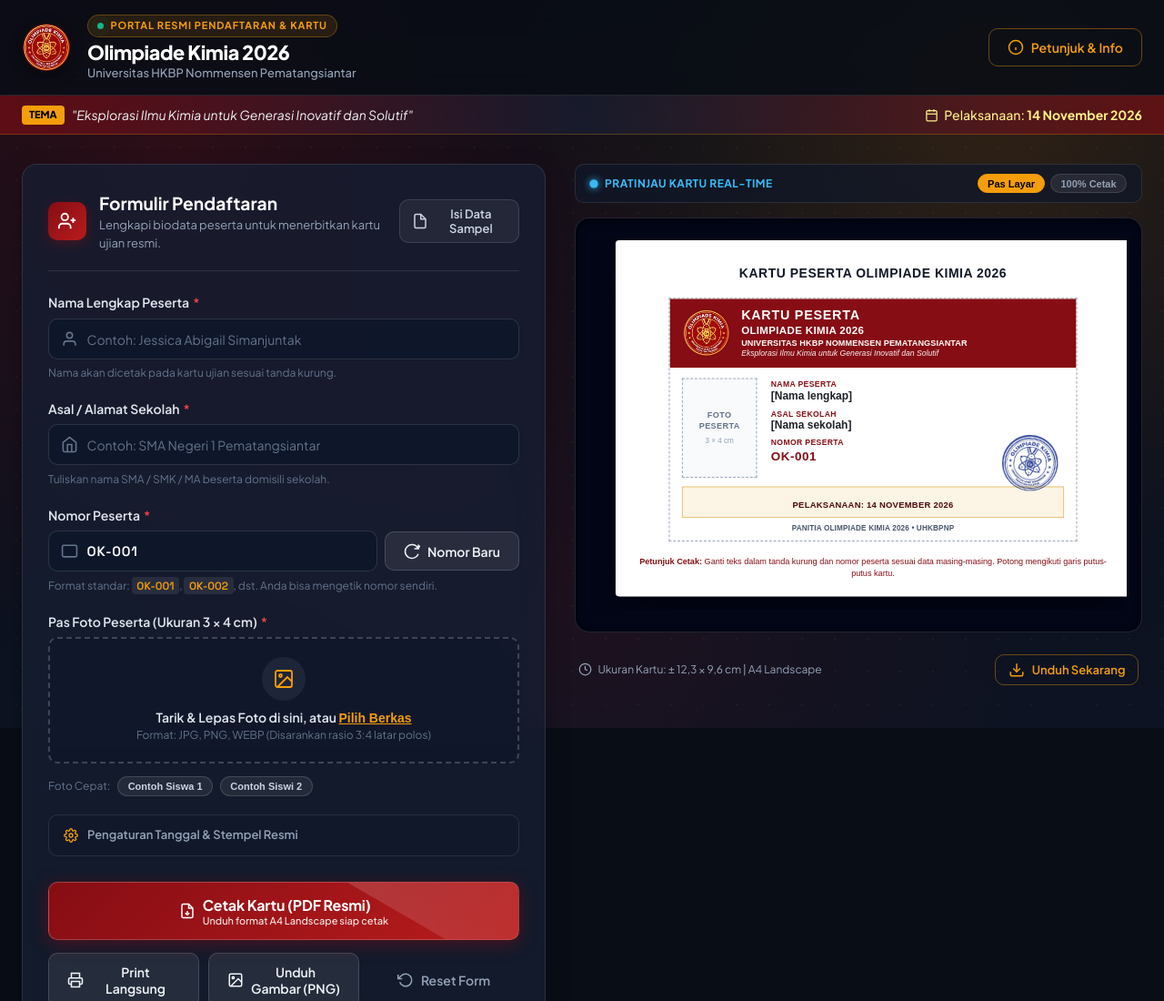
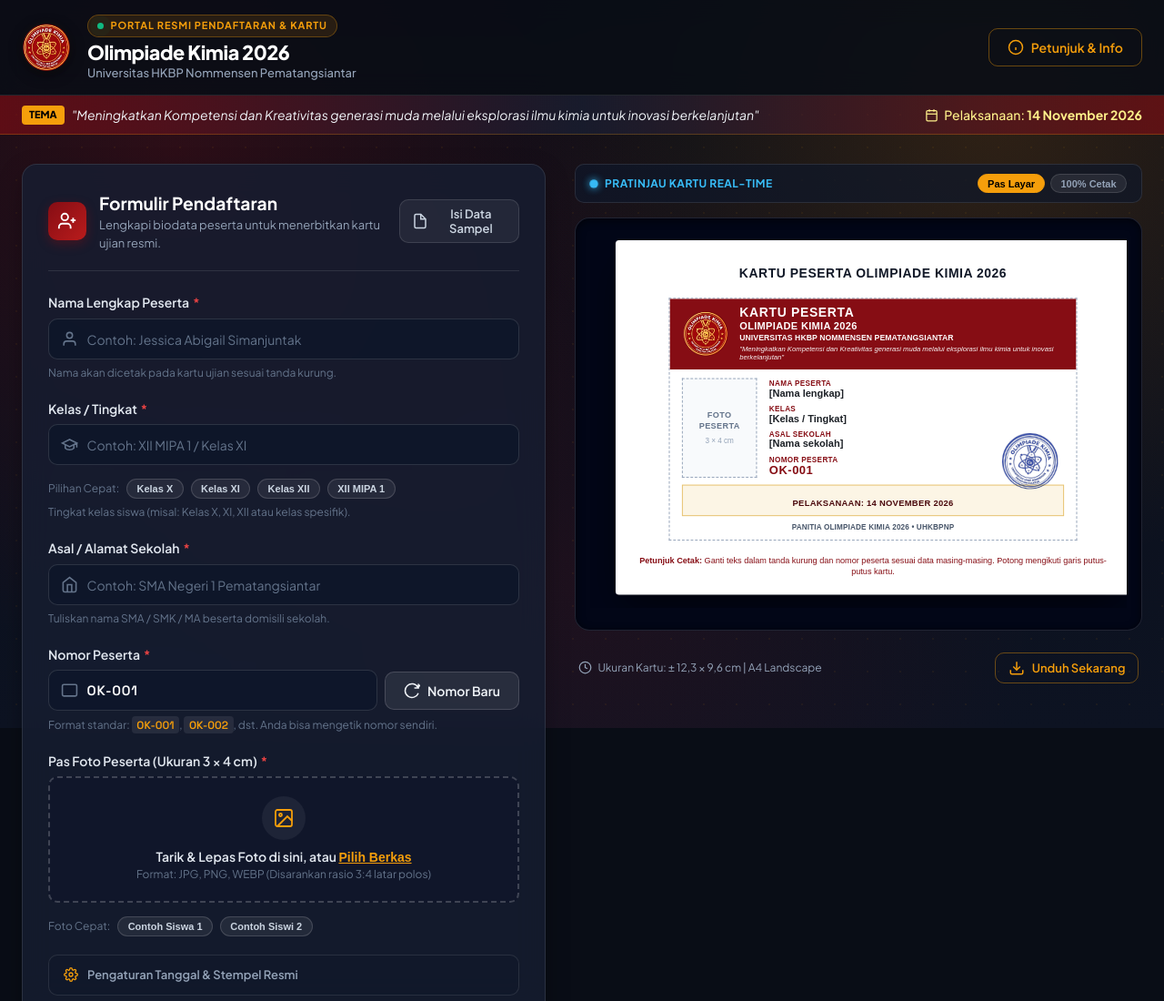
Before and after one commit to chaelygy/olimpiade_kimia, a website built with Vite: page index.html in a window 1280 px wide. Shown: the top 1100 px of the page at 91% size. Built offline with nearby package versions, Linux system fonts and the light colour scheme.

Commit message:
feat: tambah kolom kelas dan perbarui tema resmi olimpiade kimia 2026

```diff
--- a/index.html
+++ b/index.html
@@ -59,7 +59,7 @@
     <div class="hero-container">
       <div class="hero-motto">
         <span class="motto-tag">Tema</span>
-        <span class="motto-text">"Eksplorasi Ilmu Kimia untuk Generasi Inovatif dan Solutif"</span>
+        <span class="motto-text" id="hero-motto-text">"Meningkatkan Kompetensi dan Kreativitas generasi muda melalui eksplorasi ilmu kimia untuk inovasi berkelanjutan"</span>
       </div>
       <div class="hero-schedule">
         <svg class="icon-inline" viewBox="0 0 24 24" fill="none" stroke="currentColor" stroke-width="2">
@@ -126,6 +126,49 @@
               >
             </div>
             <span class="field-hint">Nama akan dicetak pada kartu ujian sesuai tanda kurung.</span>
+          </div>
+
+          <!-- Kelas Peserta -->
+          <div class="form-group">
+            <label for="input-kelas" class="form-label">
+              <span>Kelas / Tingkat</span>
+              <span class="required-star">*</span>
+            </label>
+            <div class="input-wrapper">
+              <svg class="input-icon" viewBox="0 0 24 24" fill="none" stroke="currentColor" stroke-width="2">
+                <path d="M22 10v6M2 10l10-5 10 5-10 5z"></path>
+                <path d="M6 12v5c3 3 9 3 12 0v-5"></path>
+              </svg>
+              <input
+                type="text"
+                id="input-kelas"
+                name="kelas"
+                class="form-control"
+                placeholder="Contoh: XII MIPA 1 / Kelas XI"
+                required
+                maxlength="40"
+                list="list-kelas-saran"
+              >
+              <datalist id="list-kelas-saran">
+                <option value="Kelas X"></option>
+                <option value="Kelas XI"></option>
+                <option value="Kelas XII"></option>
+                <option value="X MIPA 1"></option>
+                <option value="XI MIPA 1"></option>
+                <option value="XII MIPA 1"></option>
+                <option value="X IPA 1"></option>
+                <option value="XI IPA 1"></option>
+                <option value="XII IPA 1"></option>
+              </datalist>
+            </div>
+            <div class="quick-picks-row">
+              <span class="quick-picks-label">Pilihan Cepat:</span>
+              <button type="button" class="btn-chip btn-chip-kelas" data-kelas="Kelas X">Kelas X</button>
+              <button type="button" class="btn-chip btn-chip-kelas" data-kelas="Kelas XI">Kelas XI</button>
+              <button type="button" class="btn-chip btn-chip-kelas" data-kelas="Kelas XII">Kelas XII</button>
+              <button type="button" class="btn-chip btn-chip-kelas" data-kelas="XII MIPA 1">XII MIPA 1</button>
+            </div>
+            <span class="field-hint">Tingkat kelas siswa (misal: Kelas X, XI, XII atau kelas spesifik).</span>
           </div>
 
           <!-- Asal Sekolah -->
@@ -260,6 +303,16 @@
             </summary>
             <div class="details-body">
               <div class="form-group">
+                <label for="input-tema" class="form-label">Teks Tema Olimpiade</label>
+                <input
+                  type="text"
+                  id="input-tema"
+                  class="form-control"
+                  value="Meningkatkan Kompetensi dan Kreativitas generasi muda melalui eksplorasi ilmu kimia untuk inovasi berkelanjutan"
+                  maxlength="150"
+                >
+              </div>
+              <div class="form-group">
                 <label for="input-pelaksanaan" class="form-label">Teks Tanggal Pelaksanaan</label>
                 <input
                   type="text"
@@ -377,7 +430,7 @@
                   <h3 class="card-title-main">KARTU PESERTA</h3>
                   <div class="card-title-sub">OLIMPIADE KIMIA 2026</div>
                   <div class="card-institution">UNIVERSITAS HKBP NOMMENSEN PEMATANGSIANTAR</div>
-                  <div class="card-motto">Eksplorasi Ilmu Kimia untuk Generasi Inovatif dan Solutif</div>
+                  <div class="card-motto" id="card-display-motto">"Meningkatkan Kompetensi dan Kreativitas generasi muda melalui eksplorasi ilmu kimia untuk inovasi berkelanjutan"</div>
                 </div>
               </div>
 
@@ -399,6 +452,11 @@
                   <div class="card-field-row">
                     <div class="card-field-label">NAMA PESERTA</div>
                     <div class="card-field-value" id="card-display-nama">[Nama lengkap]</div>
+                  </div>
+
+                  <div class="card-field-row">
+                    <div class="card-field-label">KELAS</div>
+                    <div class="card-field-value" id="card-display-kelas">[Kelas / Tingkat]</div>
                   </div>
 
                   <div class="card-field-row">
--- a/src/main.js
+++ b/src/main.js
@@ -12,9 +12,11 @@
 const elements = {
   form: document.getElementById('registration-form'),
   inputNama: document.getElementById('input-nama'),
+  inputKelas: document.getElementById('input-kelas'),
   inputSekolah: document.getElementById('input-sekolah'),
   inputNomor: document.getElementById('input-nomor'),
   inputPelaksanaan: document.getElementById('input-pelaksanaan'),
+  inputTema: document.getElementById('input-tema'),
   toggleStempel: document.getElementById('toggle-stempel'),
   toggleGuides: document.getElementById('toggle-guides'),
 
@@ -33,9 +35,12 @@
 
   // Card Display Elements
   cardDisplayNama: document.getElementById('card-display-nama'),
+  cardDisplayKelas: document.getElementById('card-display-kelas'),
   cardDisplaySekolah: document.getElementById('card-display-sekolah'),
   cardDisplayNomor: document.getElementById('card-display-nomor'),
   cardDisplayPelaksanaan: document.getElementById('card-display-pelaksanaan'),
+  cardDisplayMotto: document.getElementById('card-display-motto'),
+  heroMottoText: document.getElementById('hero-motto-text'),
   cardStampBox: document.getElementById('card-stamp-box'),
   cardPhotoContainer: document.getElementById('card-photo-container'),
   photoPlaceholderGuide: document.getElementById('photo-placeholder-guide'),
@@ -147,12 +152,19 @@
 // ==========================================================================
 function updateCardPreview() {
   const namaVal = elements.inputNama.value.trim();
+  const kelasVal = elements.inputKelas ? elements.inputKelas.value.trim() : '';
   const sekolahVal = elements.inputSekolah.value.trim();
   const nomorVal = elements.inputNomor.value.trim();
   const pelaksanaanVal = elements.inputPelaksanaan.value.trim();
+  const temaVal = elements.inputTema ? elements.inputTema.value.trim() : '';
 
   // Name
   elements.cardDisplayNama.textContent = namaVal || '[Nama lengkap]';
+
+  // Class / Tingkat
+  if (elements.cardDisplayKelas) {
+    elements.cardDisplayKelas.textContent = kelasVal || '[Kelas / Tingkat]';
+  }
 
   // School
   elements.cardDisplaySekolah.textContent = sekolahVal || '[Nama sekolah]';
@@ -162,6 +174,16 @@
 
   // Schedule text
   elements.cardDisplayPelaksanaan.textContent = pelaksanaanVal || '14 NOVEMBER 2026';
+
+  // Theme text
+  const defaultTema = 'Meningkatkan Kompetensi dan Kreativitas generasi muda melalui eksplorasi ilmu kimia untuk inovasi berkelanjutan';
+  const displayTema = temaVal || defaultTema;
+  if (elements.cardDisplayMotto) {
+    elements.cardDisplayMotto.textContent = `"${displayTema}"`;
+  }
+  if (elements.heroMottoText) {
+    elements.heroMottoText.textContent = `"${displayTema}"`;
+  }
 
   // Stamp toggle
   if (elements.toggleStempel.checked) {
@@ -369,9 +391,16 @@
     'SMA Negeri 2 Pematangsiantar',
     'SMA Swasta Sultan Agung Pematangsiantar'
   ];
+  const sampleClasses = [
+    'XII MIPA 1',
+    'XI MIPA 2',
+    'XII MIPA 3',
+    'XI MIPA 1'
+  ];
 
   const pick = Math.floor(Math.random() * sampleNames.length);
   elements.inputNama.value = sampleNames[pick];
+  if (elements.inputKelas) elements.inputKelas.value = sampleClasses[pick];
   elements.inputSekolah.value = sampleSchools[pick];
 
   generateNextNomor();
@@ -541,7 +570,7 @@
   });
 
   // Input event listeners for real-time live preview
-  [elements.inputNama, elements.inputSekolah, elements.inputNomor, elements.inputPelaksanaan].forEach(input => {
+  [elements.inputNama, elements.inputKelas, elements.inputSekolah, elements.inputNomor, elements.inputPelaksanaan, elements.inputTema].filter(Boolean).forEach(input => {
     input.addEventListener('input', updateCardPreview);
   });
 
@@ -555,6 +584,18 @@
       elements.inputNama.value = val.replace(/\w\S*/g, (txt) => txt.charAt(0).toUpperCase() + txt.substr(1));
       updateCardPreview();
     }
+  });
+
+  // Quick Chips for Kelas
+  document.querySelectorAll('.btn-chip-kelas').forEach(chip => {
+    chip.addEventListener('click', () => {
+      const kelasVal = chip.getAttribute('data-kelas');
+      if (kelasVal && elements.inputKelas) {
+        elements.inputKelas.value = kelasVal;
+        updateCardPreview();
+        showToast(`Kelas dipilih: ${kelasVal}`, 'info');
+      }
+    });
   });
 
   // Buttons
@@ -571,8 +612,12 @@
   elements.btnResetForm.addEventListener('click', () => {
     setTimeout(() => {
       clearPhoto();
+      if (elements.inputKelas) elements.inputKelas.value = '';
       elements.inputNomor.value = 'OK-001';
       elements.inputPelaksanaan.value = '14 NOVEMBER 2026';
+      if (elements.inputTema) {
+        elements.inputTema.value = 'Meningkatkan Kompetensi dan Kreativitas generasi muda melalui eksplorasi ilmu kimia untuk inovasi berkelanjutan';
+      }
       updateCardPreview();
       showToast('Formulir telah dikosongkan', 'info');
     }, 50);
--- a/src/style.css
+++ b/src/style.css
@@ -568,7 +568,8 @@
   gap: 0.5rem;
 }
 
-.photo-quick-picks {
+.photo-quick-picks,
+.quick-picks-row {
   display: flex;
   align-items: center;
   gap: 0.5rem;
@@ -1041,7 +1042,7 @@
 /* Header Maroon */
 .card-header-banner {
   background-color: var(--card-header-bg);
-  padding: 10px 14px;
+  padding: 8px 14px;
   display: flex;
   align-items: center;
   gap: 12px;
@@ -1049,29 +1050,30 @@
 }
 
 .card-logo-box {
-  width: 56px;
-  height: 56px;
-  flex-shrink: 0;
-  display: flex;
-  align-items: center;
-  justify-content: center;
-}
-
-.card-emblem-img {
   width: 54px;
   height: 54px;
+  flex-shrink: 0;
+  display: flex;
+  align-items: center;
+  justify-content: center;
+}
+
+.card-emblem-img {
+  width: 52px;
+  height: 52px;
   object-fit: contain;
 }
 
 .card-header-titles {
   display: flex;
   flex-direction: column;
-  line-height: 1.25;
+  line-height: 1.2;
+  flex: 1;
 }
 
 .card-title-main {
   font-family: Arial, Helvetica, sans-serif;
-  font-size: 15px;
+  font-size: 14.5px;
   font-weight: 800;
   letter-spacing: 0.05em;
   color: #ffffff;
@@ -1080,7 +1082,7 @@
 
 .card-title-sub {
   font-family: Arial, Helvetica, sans-serif;
-  font-size: 12px;
+  font-size: 11.5px;
   font-weight: 800;
   letter-spacing: 0.03em;
   color: #ffffff;
@@ -1088,7 +1090,7 @@
 
 .card-institution {
   font-family: Arial, Helvetica, sans-serif;
-  font-size: 9.5px;
+  font-size: 9px;
   font-weight: 700;
   letter-spacing: 0.01em;
   color: #ffffff;
@@ -1097,20 +1099,21 @@
 
 .card-motto {
   font-family: Arial, Helvetica, sans-serif;
-  font-size: 9px;
+  font-size: 8px;
   font-style: italic;
   font-weight: 400;
   color: #ffffff;
   opacity: 0.95;
-  margin-top: 1px;
+  margin-top: 2px;
+  line-height: 1.25;
 }
 
 /* Card Body */
 .card-body-content {
-  padding: 12px 14px 10px 14px;
+  padding: 10px 14px 8px 14px;
   display: flex;
   align-items: flex-start;
-  gap: 16px;
+  gap: 14px;
   position: relative;
   min-height: 125px;
 }
@@ -1167,20 +1170,20 @@
   flex: 1;
   display: flex;
   flex-direction: column;
-  gap: 7px;
-  padding-top: 2px;
+  gap: 5px;
+  padding-top: 1px;
   z-index: 2;
 }
 
 .card-field-row {
   display: flex;
   flex-direction: column;
-  line-height: 1.25;
+  line-height: 1.2;
 }
 
 .card-field-label {
   font-family: Arial, Helvetica, sans-serif;
-  font-size: 9px;
+  font-size: 8.5px;
   font-weight: 800;
   color: var(--card-field-label);
   letter-spacing: 0.04em;
@@ -1189,7 +1192,7 @@
 
 .card-field-value {
   font-family: Arial, Helvetica, sans-serif;
-  font-size: 12.5px;
+  font-size: 11.5px;
   font-weight: 600;
   color: var(--card-field-value);
   word-break: break-word;
@@ -1197,7 +1200,7 @@
 
 .nomor-badge-text {
   font-weight: 800;
-  font-size: 14px;
+  font-size: 13.5px;
   letter-spacing: 0.04em;
   color: var(--card-field-label);
 }
```
Also changed, not shown: README.md.
